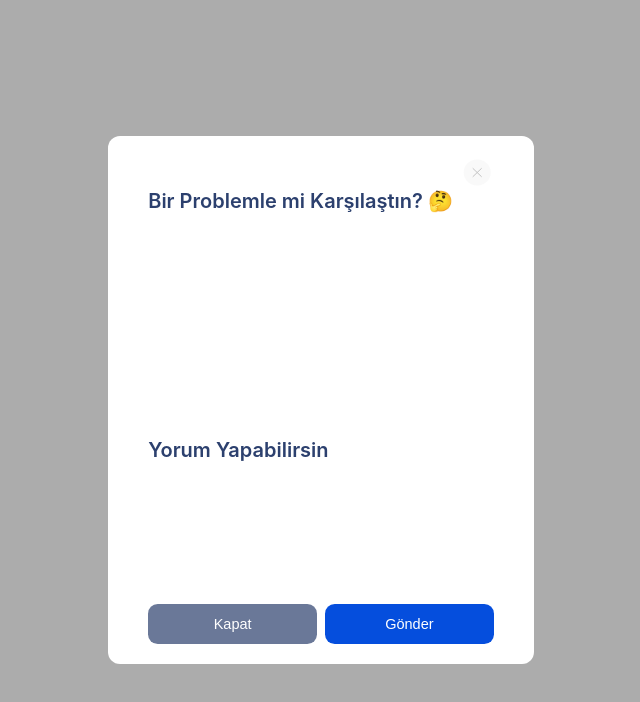
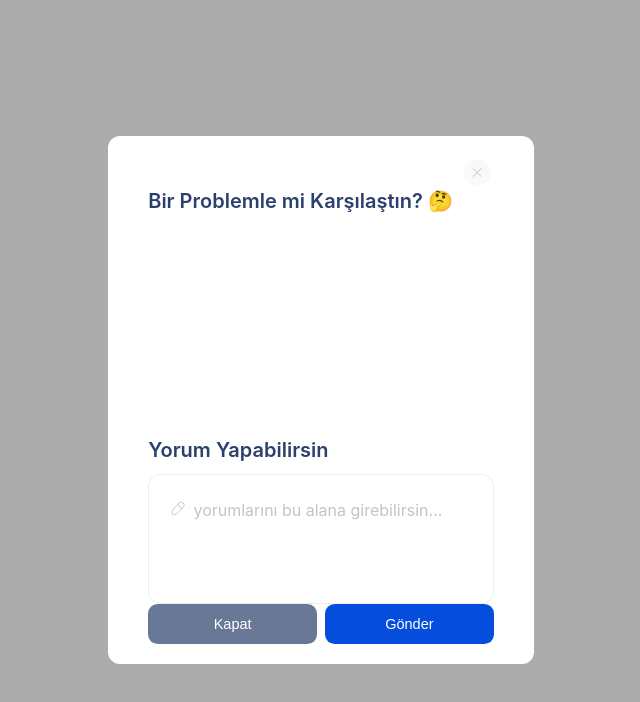
Before and after one commit to esrasrgl/modal, a React (Create React App) app in the folder modal/: page / in a window 1280 px wide. Both pictures are taken after a click on the button "Open Modal". Shown: the top 702 px of the page, without its empty margins (319-959 px from the left). Built offline with nearby package versions, Linux system fonts and the light colour scheme.

Commit message:
commet area added

```diff
--- /dev/null
+++ b/modal/src/components/Content/CommentArea.js
@@ -0,0 +1,14 @@
+import Pen from "../../Svg/PenSvg";
+
+export const CommentArea = ({ message, handleChange }) => {
+  return (
+    <div className="text-container">
+      <Pen />
+      <textarea
+        placeholder="yorumlarını bu alana girebilirsin..."
+        value={message}
+        onChange={handleChange}
+      />
+    </div>
+  );
+};
--- a/modal/src/components/Content/Content.js
+++ b/modal/src/components/Content/Content.js
@@ -1,5 +1,11 @@
 import "./Content.css";
+import { CommentArea } from "./CommentArea";
+import { useState } from "react";
 export const Content = () => {
+  const [message, setMessage] = useState("");
+
+  const handleChange = (event) => setMessage(event.target.value);
+
   return (
     <div className="container">
       <div className="content">
@@ -7,6 +13,7 @@ export const Content = () => {
       </div>
       <div className="comment">
         <h1>Yorum Yapabilirsin</h1>
+        <CommentArea message={message} handleChange={handleChange} />
       </div>
     </div>
   );
```
